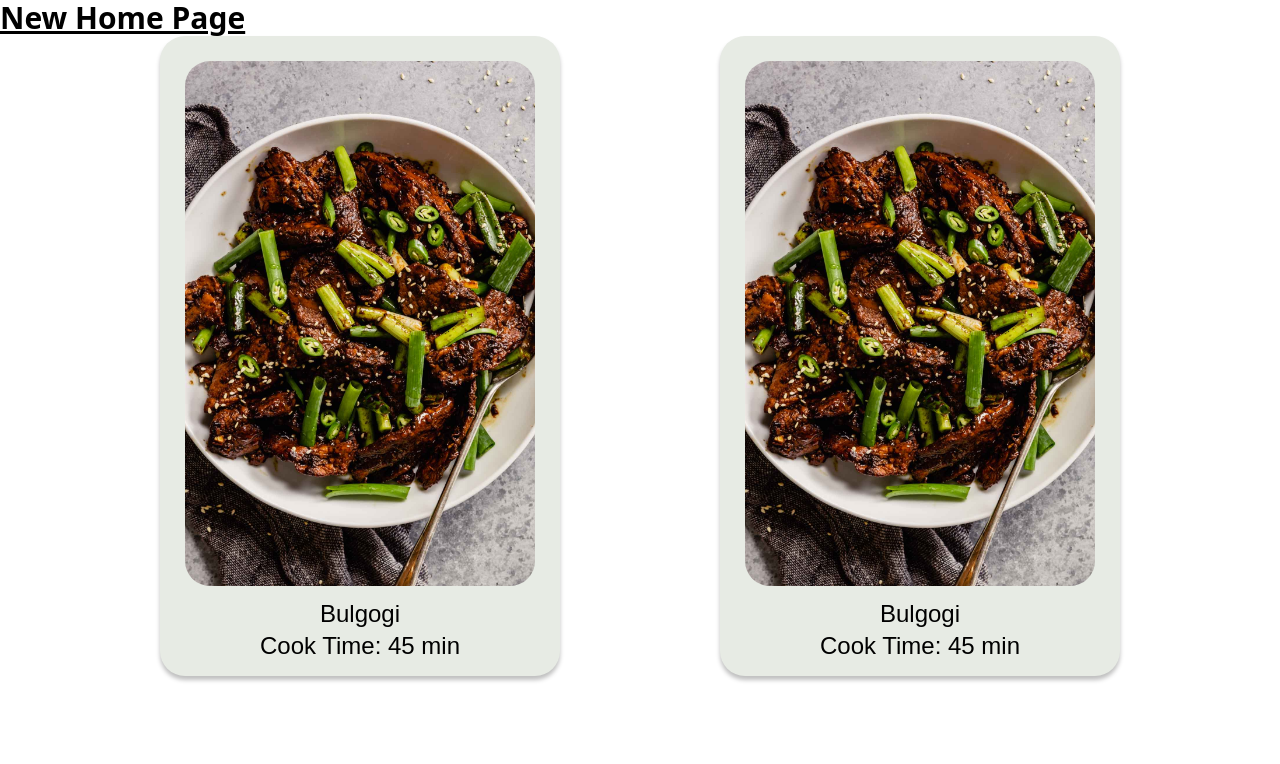
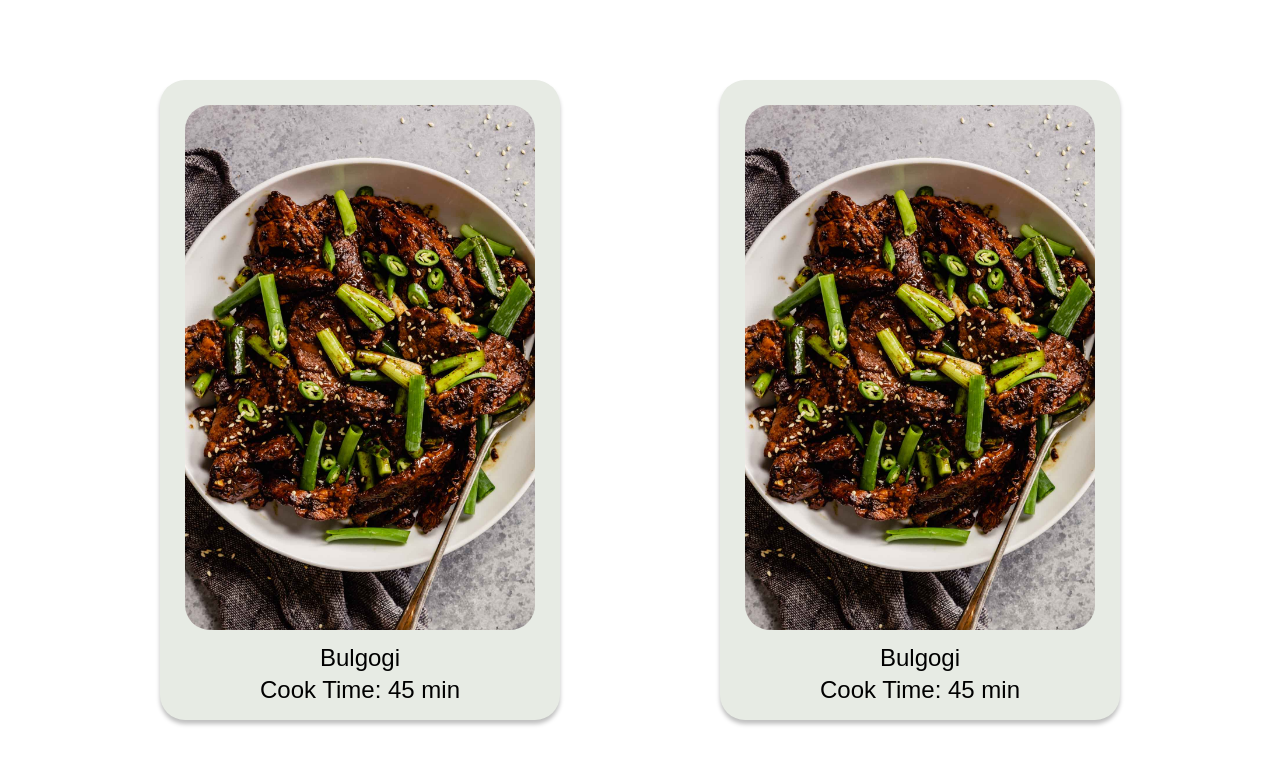
Before and after one commit to mibriggs/food-wars, a SvelteKit app: page / in a window 1280 px wide. Shown: the top 764 px of the page. Built offline with nearby package versions, Linux system fonts and the light colour scheme; a web font is replaced by a local one.

Commit message:
switched to divs

```diff
--- a/src/lib/components/food-card.svelte
+++ b/src/lib/components/food-card.svelte
@@ -7,12 +7,12 @@
 	};
 </script>
 
-<div class="h-[640px] w-[400px] bg-alabaster rounded-4xl shadow-3xl flex items-center flex-col">
-	<img src={bulgogi} alt="Bulgogi" class="h-[525px] w-[350px] rounded-4xl mt-[25px]" />
-	<span class="font-abhaya text-2xl w-full flex flex-col items-center justify-center mt-3">
-		<p>Bulgogi</p>
-		<p>Cook Time: 45 min</p>
-	</span>
+<div class="flex h-[640px] w-[400px] flex-col items-center rounded-4xl bg-alabaster shadow-3xl">
+	<img src={bulgogi} alt="Bulgogi" class="mt-[25px] h-[525px] w-[350px] rounded-4xl" />
+	<div class="mt-3 flex w-full flex-col items-center justify-center font-abhaya text-2xl">
+		<div>Bulgogi</div>
+		<div>Cook Time: 45 min</div>
+	</div>
 	<!-- <button on:click={handleCardTurn}>
 		<img src={turnCard} alt="reverse card button" />
 	</button> -->
--- a/src/routes/+page.svelte
+++ b/src/routes/+page.svelte
@@ -2,8 +2,7 @@
 	import FoodCard from '../lib/components/food-card.svelte';
 </script>
 
-<h1 class="text-3xl font-bold underline">New Home Page</h1>
-<div class="flex flex-row items-center justify-evenly">
+<div class="flex h-screen flex-row items-center justify-evenly">
 	<FoodCard />
 	<FoodCard />
 </div>
--- a/tailwind.config.js
+++ b/tailwind.config.js
@@ -11,7 +11,7 @@ export default {
 				abhaya: ['"Abhaya Libre"', 'sans-serif']
 			},
 			boxShadow: {
-				'3xl': "0px 4px 4px rgba(0, 0, 0, 0.25)",
+				'3xl': '0px 4px 4px rgba(0, 0, 0, 0.25)'
 			},
 			borderRadius: {
 				'4xl': '25px;'
```
